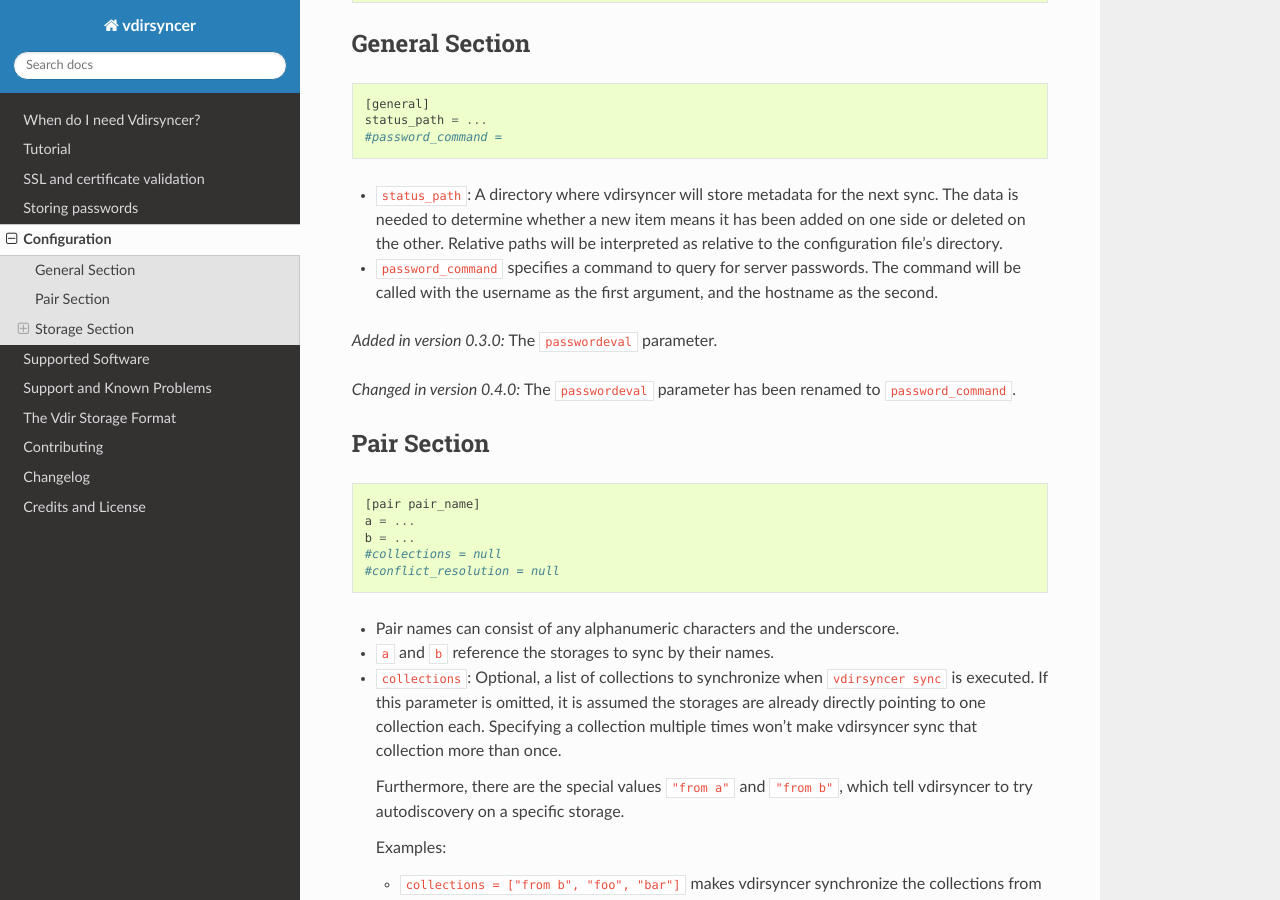
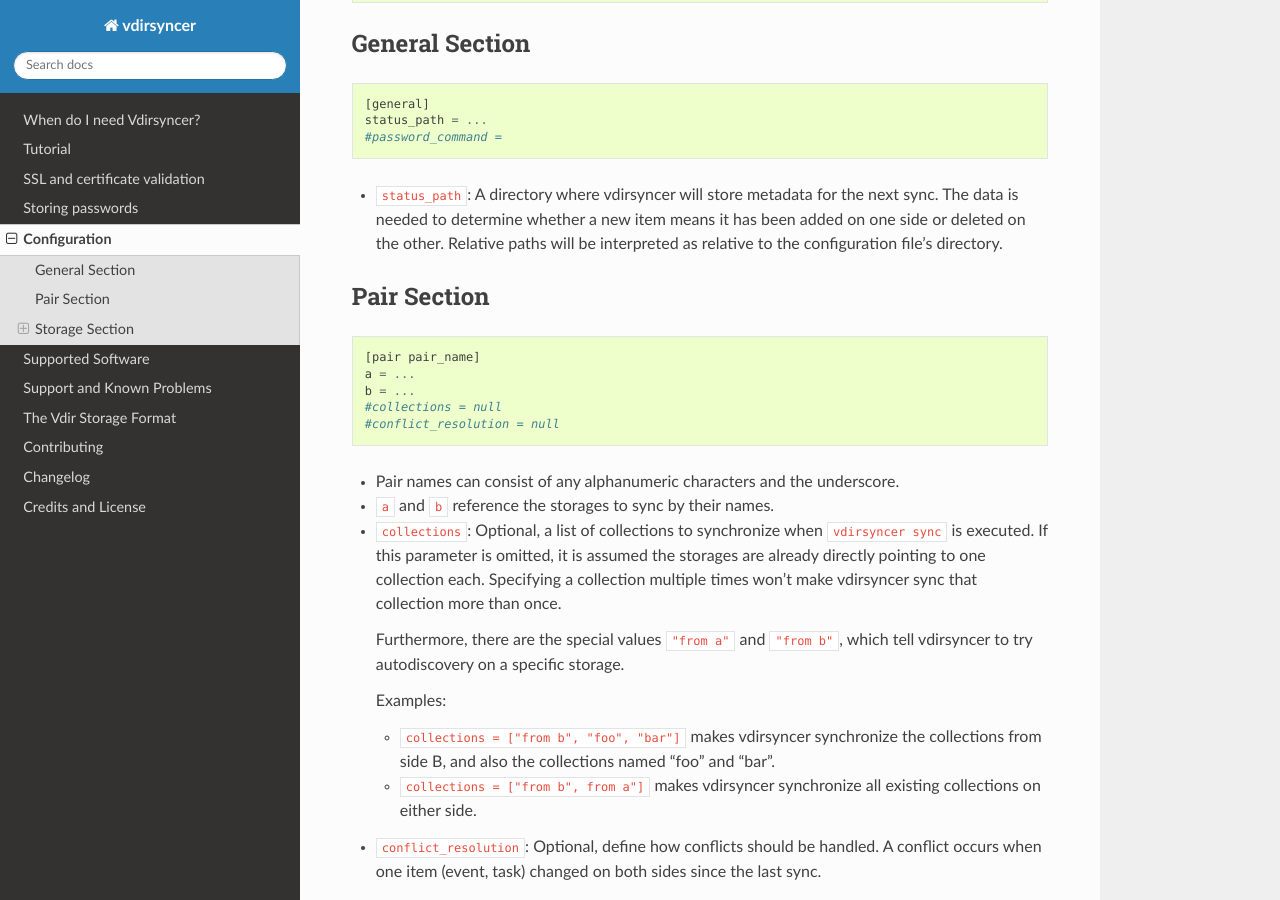
Before and after one commit to pimutils/vdirsyncer, a Sphinx documentation site: the page built from docs/config.rst, in a window 1280 px wide and 900 px high, scrolled down 440 px. Built offline with Sphinx 7.4.7 and the Read the Docs theme 2.0.0, drawn with Linux system fonts in a browser that asks for light colours; the version number could not be read and is left out.

Commit message:
Remove last traces of password_command

```diff
--- a/docs/config.rst
+++ b/docs/config.rst
@@ -34,16 +34,6 @@
   next sync. The data is needed to determine whether a new item means it has
   been added on one side or deleted on the other. Relative paths will be
   interpreted as relative to the configuration file's directory.
-
-- ``password_command`` specifies a command to query for server passwords. The
-  command will be called with the username as the first argument, and the
-  hostname as the second.
-
-.. versionadded:: 0.3.0
-   The ``passwordeval`` parameter.
-
-.. versionchanged:: 0.4.0
-   The ``passwordeval`` parameter has been renamed to ``password_command``.
 
 .. _pair_config:
 
```
